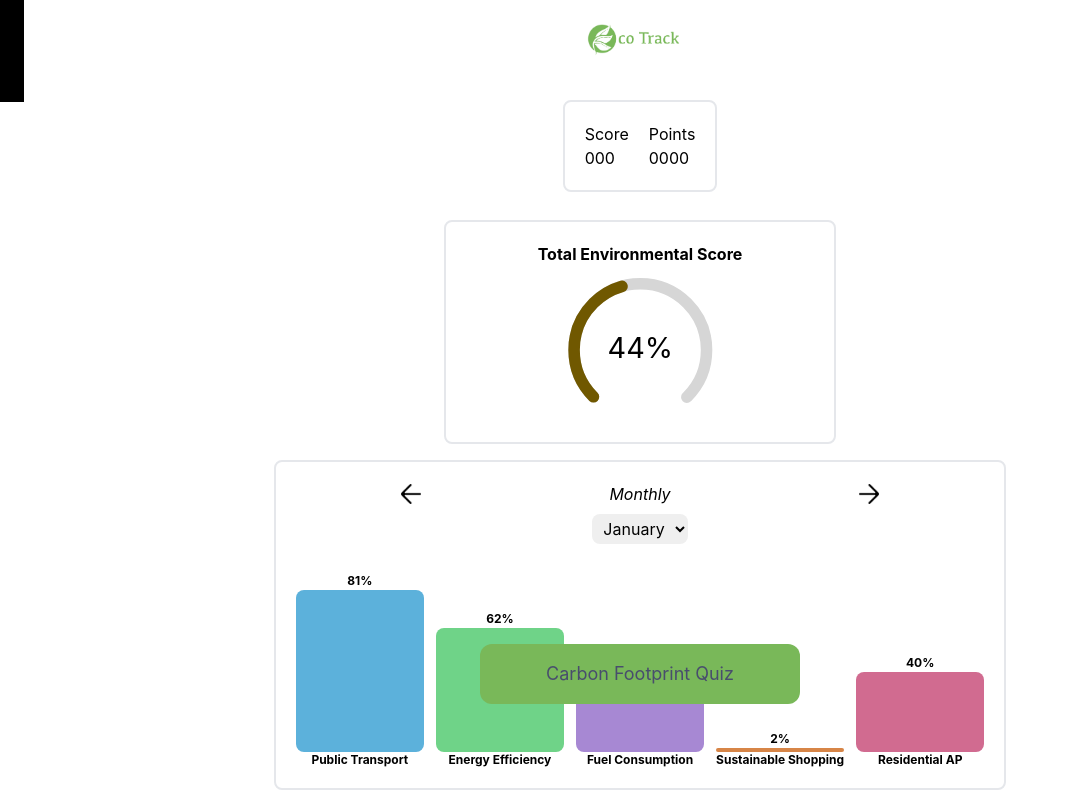
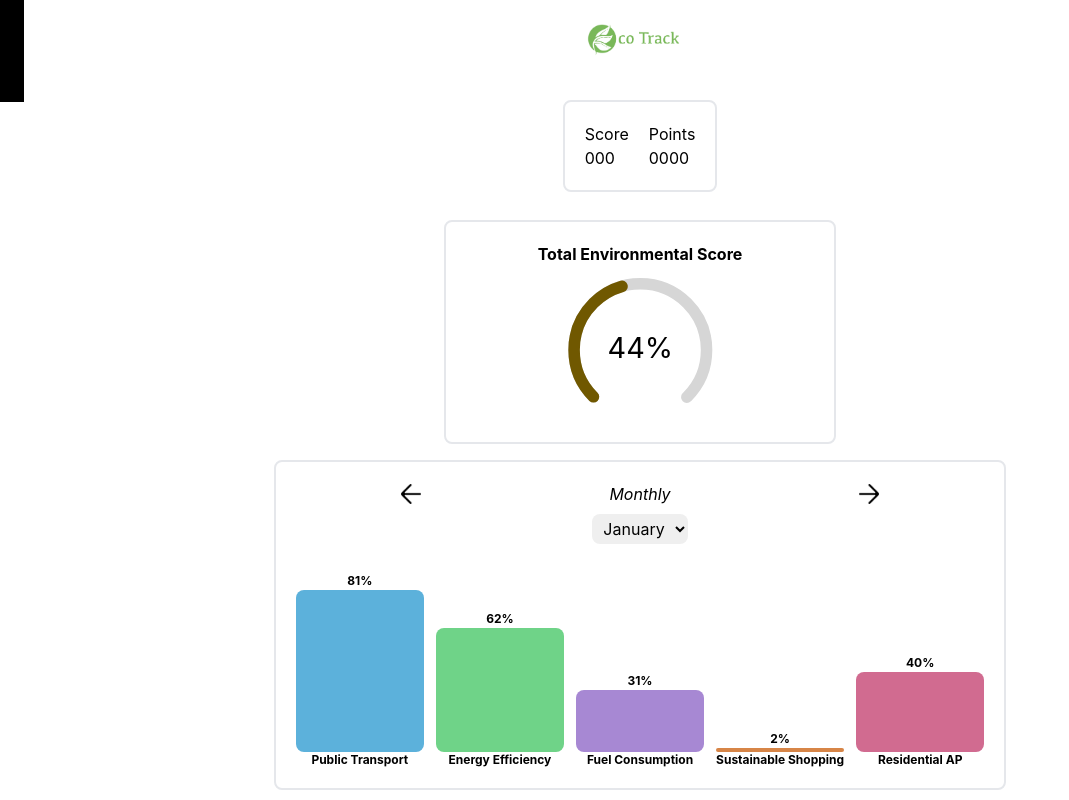
Before and after one commit to grayzcale/green-project, a React (Create React App) app: page /stats in a window 1280 px wide. Shown: the whole page, without its empty margins (0-1069 px from the left). Built offline with nearby package versions, Linux system fonts and the light colour scheme.

Commit message:
Add ai button

```diff
--- a/src/components/Header.js
+++ b/src/components/Header.js
@@ -93,6 +93,11 @@ const Header = () => {
             >
               <img src="images/logo.png" className="h-16" alt="Logo" />
             </Link>
+
+            <button className="ml-20">
+              <svg xmlns="http://www.w3.org/2000/svg" fill="#dec45d" viewBox="0 0 24 24" strokeWidth={1.5} stroke="#dec45d" className="size-6"><path strokeLinecap="round" strokeLinejoin="round" d="m3.75 13.5 10.5-11.25L12 10.5h8.25L9.75 21.75 12 13.5H3.75Z" /></svg>
+            </button>
+
             <button
               onClick={() => {
                 setMobileMenu(!mobileMenu);
@@ -123,7 +128,7 @@ const Header = () => {
                   onClick={() => {
                     setMobileMenu(!mobileMenu);
                   }}
-                  className={`${mobileMenu ? "" : "hidden"} ml-20`}
+                  className={`${mobileMenu ? "" : "hidden"} ml-8`}
                 >
                   <svg
                     xmlns="http://www.w3.org/2000/svg"
--- a/src/pages/Stats.js
+++ b/src/pages/Stats.js
@@ -199,7 +199,7 @@ const Stats = () => {
           </div>
         </div>
       </div>
-      <div className="fixed bottom-16 my-8 w-80 p-4 rounded-xl bg-[#79B859] justify-center items-center">
+      <div className="w-80 p-4 rounded-xl bg-[#79B859] justify-center items-center">
         <Link
           className="text-lg flex justify-center items-center text-[#484D6D]"
           to="/carbon_calculator"
```
